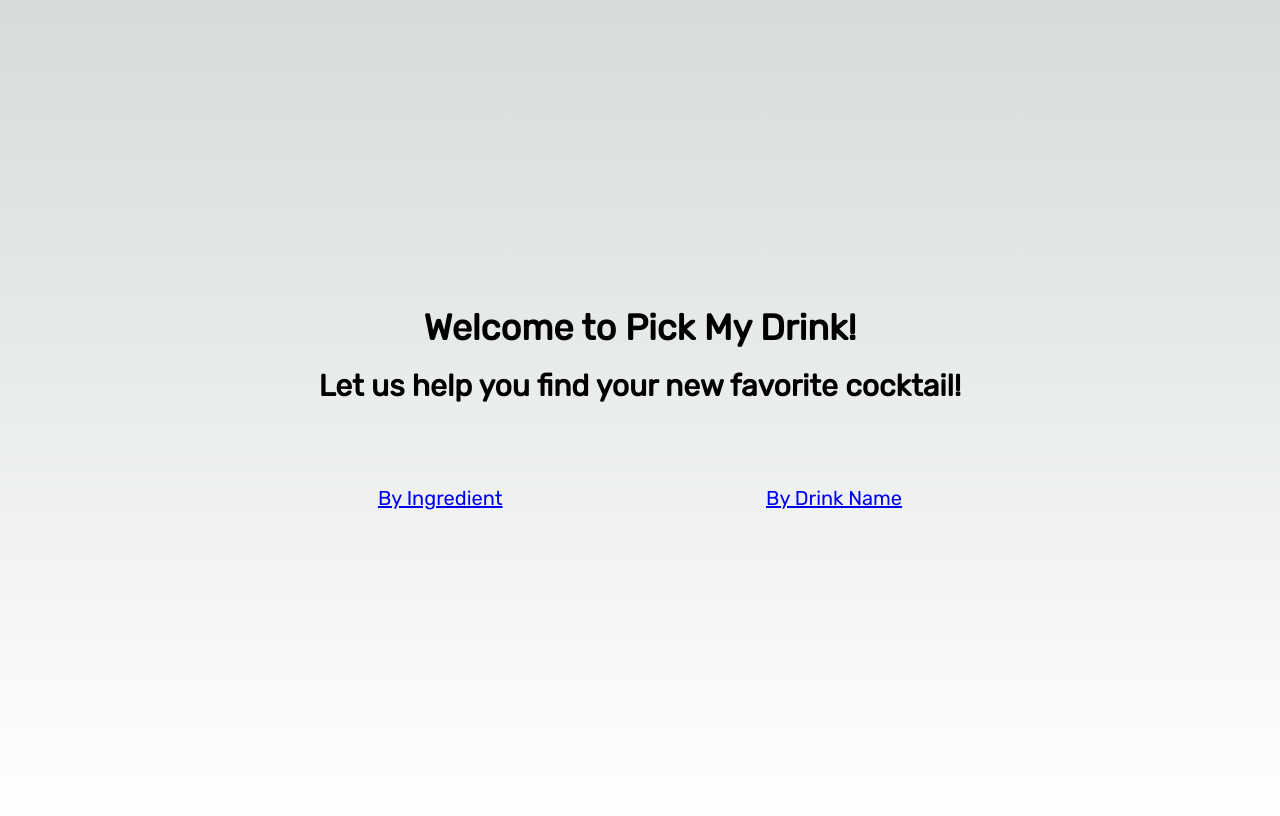
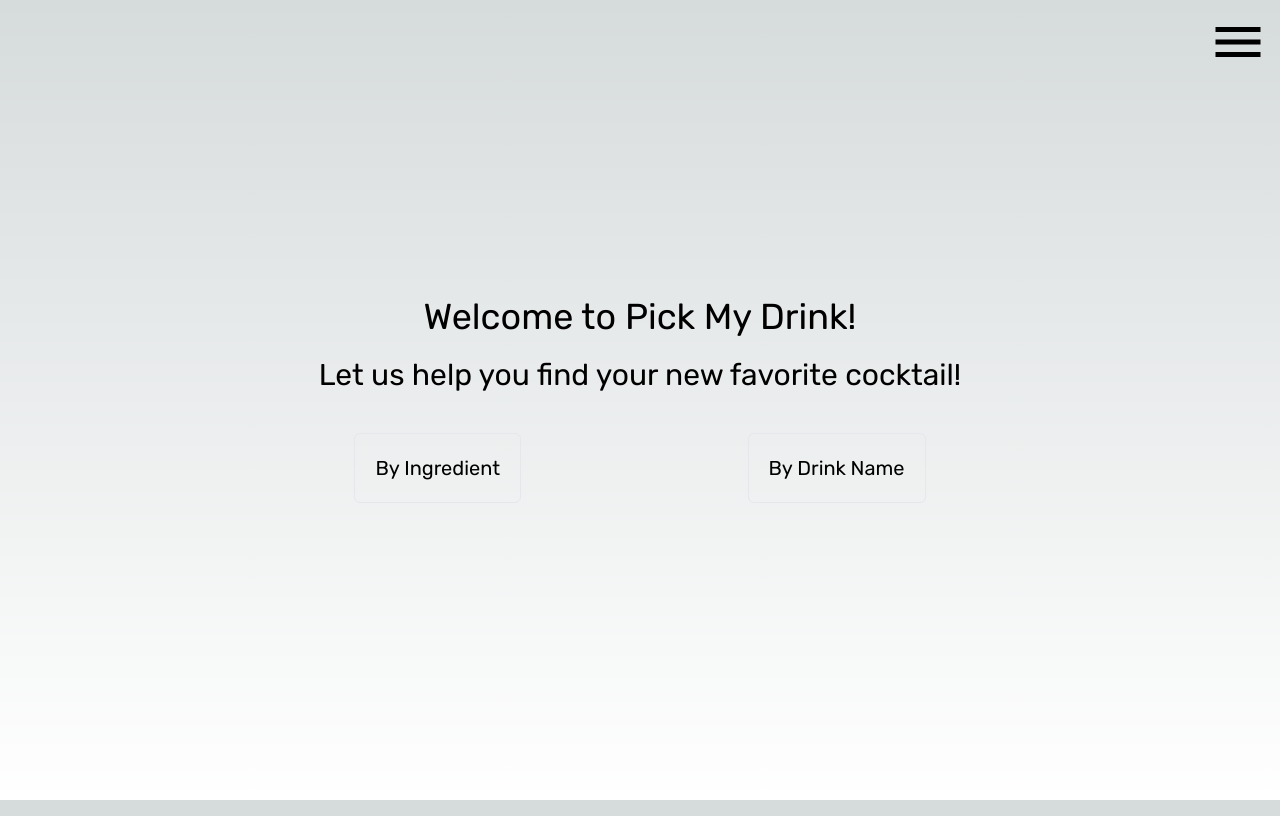
Before and after one commit to hearnmp/PickMyDrink, a Next.js app: page / in a window 1280 px wide. Built offline with nearby package versions, Linux system fonts and the light colour scheme.

Commit message:
menu icon placement

```diff
--- a/pages/index.js
+++ b/pages/index.js
@@ -4,6 +4,9 @@ import MenuIcon from '@mui/icons-material/Menu';
 export default function Home() {
   return (
     <main className="flex min-h-screen flex-col items-center justify-center text-center">
+      <div className="flex hover:cursor-pointer self-end fixed top-0 right-0 m-3">
+        <MenuIcon sx={{ fontSize: 60 }}/>
+      </div>
       <div className="mb-10">
         <h1 className="text-4xl mb-5">Welcome to Pick My Drink!</h1>
         <h1 className="text-3xl">Let us help you find your new favorite cocktail!</h1>
--- a/tailwind.config.js
+++ b/tailwind.config.js
@@ -5,9 +5,6 @@ module.exports = {
     './components/**/*.{js,ts,jsx,tsx}',
     './app/**/*.{js,ts,jsx,tsx}',
   ],
-  corePlugins: {
-    preflight: false,
-  },
   theme: {
     extend: {
       backgroundImage: {
```
